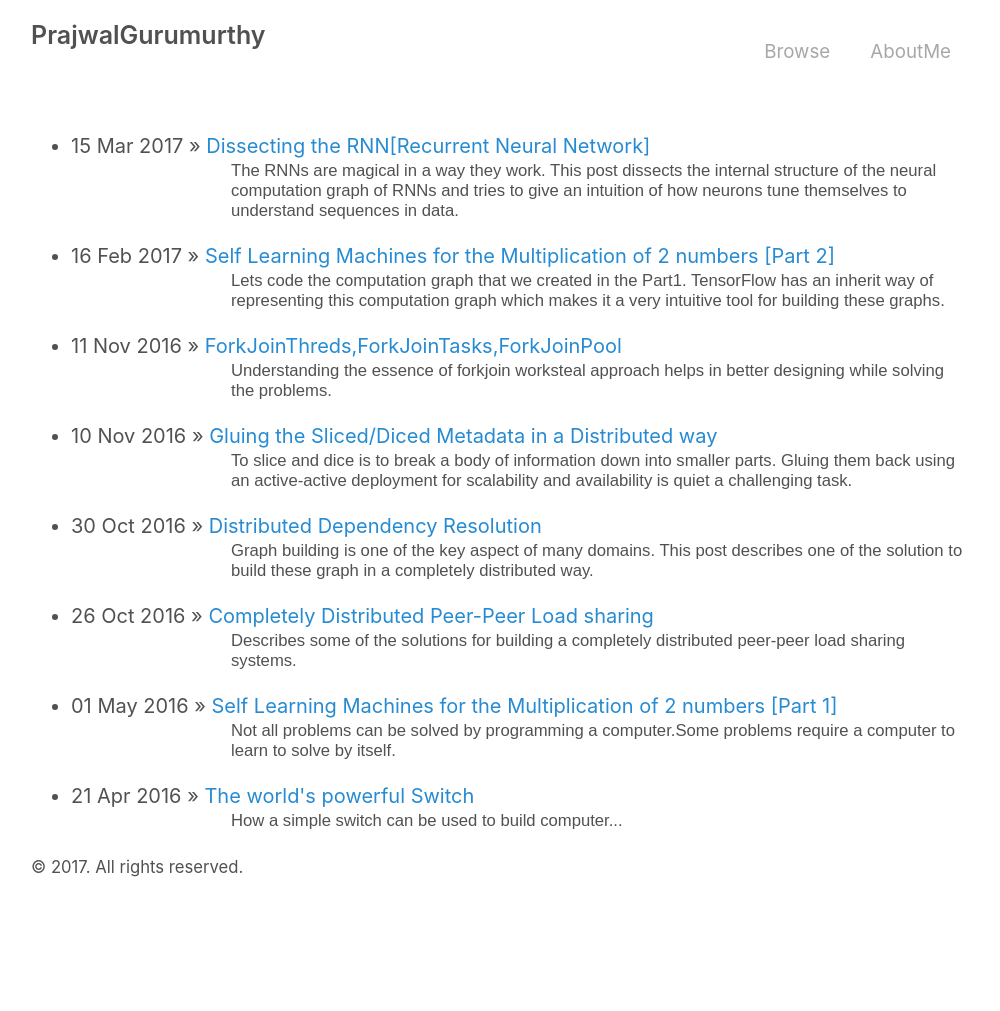
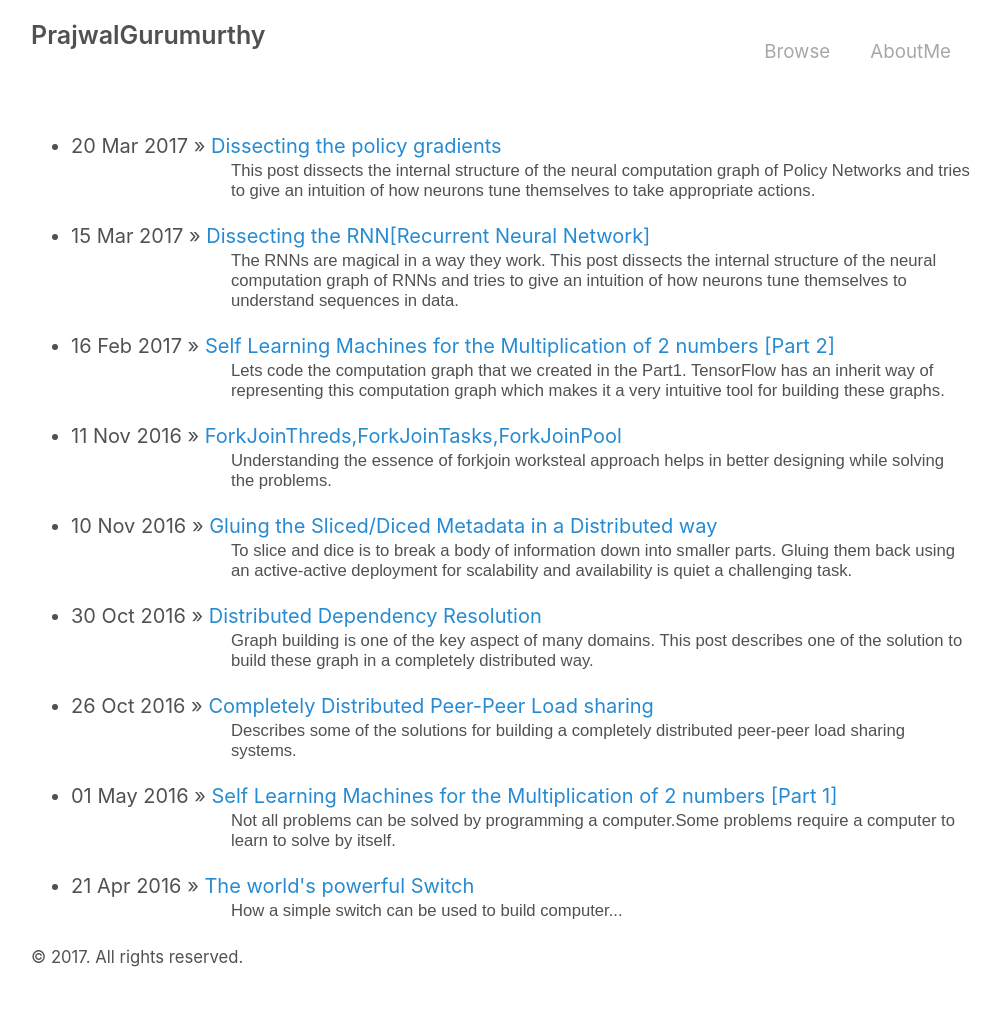
Before and after one commit to PrajwalGurumurthy/prajwalgurumurthy.github.io, a Jekyll site: the page built from notes/index.html, in a window 1280 px wide. Shown: the whole page, without its empty margins (139-1139 px from the left). Built offline with Jekyll 4.4.1, drawn with Linux system fonts in a browser that asks for light colours; before the commit the page ends 921 px from its top, so only the background shows below that; part of the change alters nothing that is shown.

Commit message:
Revert "reverting"
This reverts commit 428e817d139b781acf7fc266e4e9afa46a907e5c.

```diff
--- a/_config.yml
+++ b/_config.yml
@@ -4,9 +4,9 @@ permalink:           pretty
 # Setup
 title:               PrajwalGurumurthy
 tagline:             ""
-url:                 ""
+url:                 http://prajwalgurumurthy.github.io
 paginate:            1
-baseurl:             http://prajwalgurumurthy.github.io
+baseurl:             ""
 
 # Assets
 #
--- a/_includes/head.html
+++ b/_includes/head.html
@@ -14,5 +14,4 @@
   <link rel="apple-touch-icon-precomposed" sizes="144x144" href="{{ site.baseurl }}/public/apple-touch-icon-precomposed.png">
   <link rel="shortcut icon" href="{{ site.baseurl }}/public/favicon.ico">
   <link rel="alternate" type="application/atom+xml" title="{{ site.title }}" href="{{ site.baseurl }}/atom.xml">
-{% seo %}
 </head>
--- /dev/null
+++ b/_posts/2017-03-20-DissectingPG.txt
@@ -0,0 +1,5 @@
+---
+layout: post
+title: Dissecting the policy gradients
+description: This post dissects the internal structure of the neural computation graph of Policy Networks and tries to give an intuition of how neurons tune themselves to take appropriate actions.
+---
```
Also changed, not shown: 1 other file.
